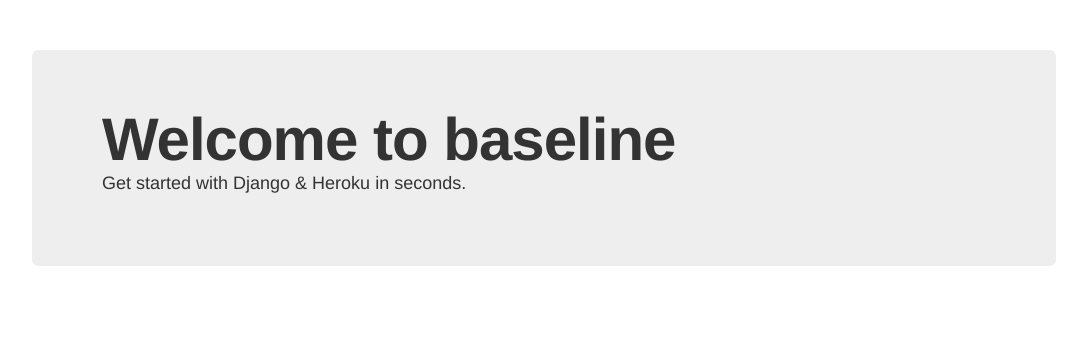
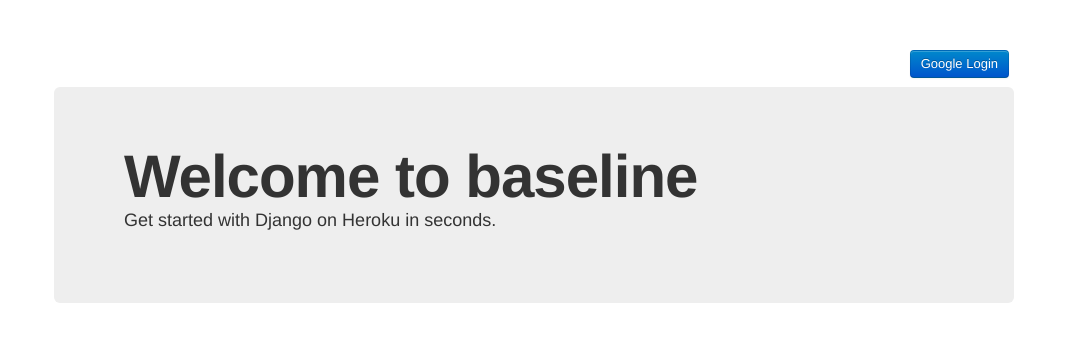
Before and after one commit to rca/django-baseline, a Django app: page / in a window 1280 px wide. Shown: the top 342 px of the page, without its empty margins (96-1183 px from the left). Run offline with Django 3.2, Linux system fonts and the light colour scheme.

Commit message:
Added Google authentication.

```diff
--- /dev/null
+++ b/baseline/conf/settings/auth.py
@@ -0,0 +1,17 @@
+from django.conf.global_settings import TEMPLATE_CONTEXT_PROCESSORS
+
+LOGIN_URL          = '/login/'
+LOGIN_REDIRECT_URL = '/'
+LOGIN_ERROR_URL    = '/login-error/'
+
+AUTHENTICATION_BACKENDS = (
+    'social_auth.backends.google.GoogleBackend',
+)
+
+TEMPLATE_CONTEXT_PROCESSORS += (
+    'social_auth.context_processors.social_auth_by_type_backends',
+)
+
+SOCIAL_AUTH_ENABLED_BACKENDS = (
+    'google',
+)
--- a/baseline/conf/settings/default.py
+++ b/baseline/conf/settings/default.py
@@ -1,4 +1,5 @@
 # Django settings for baseline project.
+from auth import *
 
 DEBUG = False
 TEMPLATE_DEBUG = DEBUG
--- a/baseline/static/stylesheets/baseline.css
+++ b/baseline/static/stylesheets/baseline.css
@@ -11,7 +11,7 @@
   margin-top: 0;
   }
 
-#page {
-  width: 1024px;
-  margin: 0px auto;
+.right {
+  text-align: right;
+  margin-right: 5px;
   }
--- a/baseline/templates/baseline/base.html
+++ b/baseline/templates/baseline/base.html
@@ -1,5 +1,5 @@
 {% load staticfiles %}<!DOCTYPE html>
-<html>
+<html lang="en">
     <head>
         <title>{% block title %}Baseline{% endblock %}</title>
         {% block css_pre %}{% endblock %}
@@ -22,7 +22,7 @@
         {% endif %}{% endblock default_javascripts %}{% block javascripts %}{% endblock %}
     </head>
     <body>
-    <div id="page">
+    <div id="page" class="container">
         <div id="content">
             {% block content %}{% endblock %}
         </div><!-- #content -->
--- a/baseline/templates/baseline/home.html
+++ b/baseline/templates/baseline/home.html
@@ -3,8 +3,20 @@
 {% block title %}Welcome to Baseline{% endblock %}
 
 {% block content %}
-<div class="hero-unit">
-  <h1>Welcome to baseline</h1>
-  <p>Get started with Django &amp; Heroku in seconds.</p>
+
+<div class="row">
+    <div class="span4 offset8">
+        <p class="right">{% if user.is_authenticated %}
+        Hi, {{ user }} <a class="btn btn-primary" href="/logout/">Logout</a>
+        {% else %}<a class="btn btn-primary" href="/login/google/">Google Login</a>
+        {% endif %}</p>
+    </div>
+</div>
+
+<div class="row">
+    <div class="hero-unit">
+      <h1>Welcome to baseline</h1>
+      <p>Get started with Django on Heroku in seconds.</p>
+    </div>
 </div>
 {% endblock content %}
--- a/baseline/urls.py
+++ b/baseline/urls.py
@@ -20,4 +20,7 @@
     # Uncomment the next line to enable the admin:
     # url(r'^admin/', include(admin.site.urls)),
     (r'^static/(.*)$', 'django.views.static.serve', {'document_root': settings.STATIC_ROOT}),
+
+    url(r'^logout/', 'baseline.views.logout'),
+    url(r'', include('social_auth.urls')),
 )
--- a/baseline/views.py
+++ b/baseline/views.py
@@ -1,3 +1,5 @@
+from django.contrib.auth import logout as auth_logout
+from django.http import HttpResponseRedirect
 from django.shortcuts import render_to_response
 from django.template import RequestContext
 
@@ -9,6 +11,10 @@
     return render_to_response('baseline/home.html', context,
                        context_instance=RequestContext(request))
 
+def logout(request):
+    auth_logout(request)
+    return HttpResponseRedirect('/')
+
 def notfound(request):
     from django.http import Http404
     raise Http404
```
